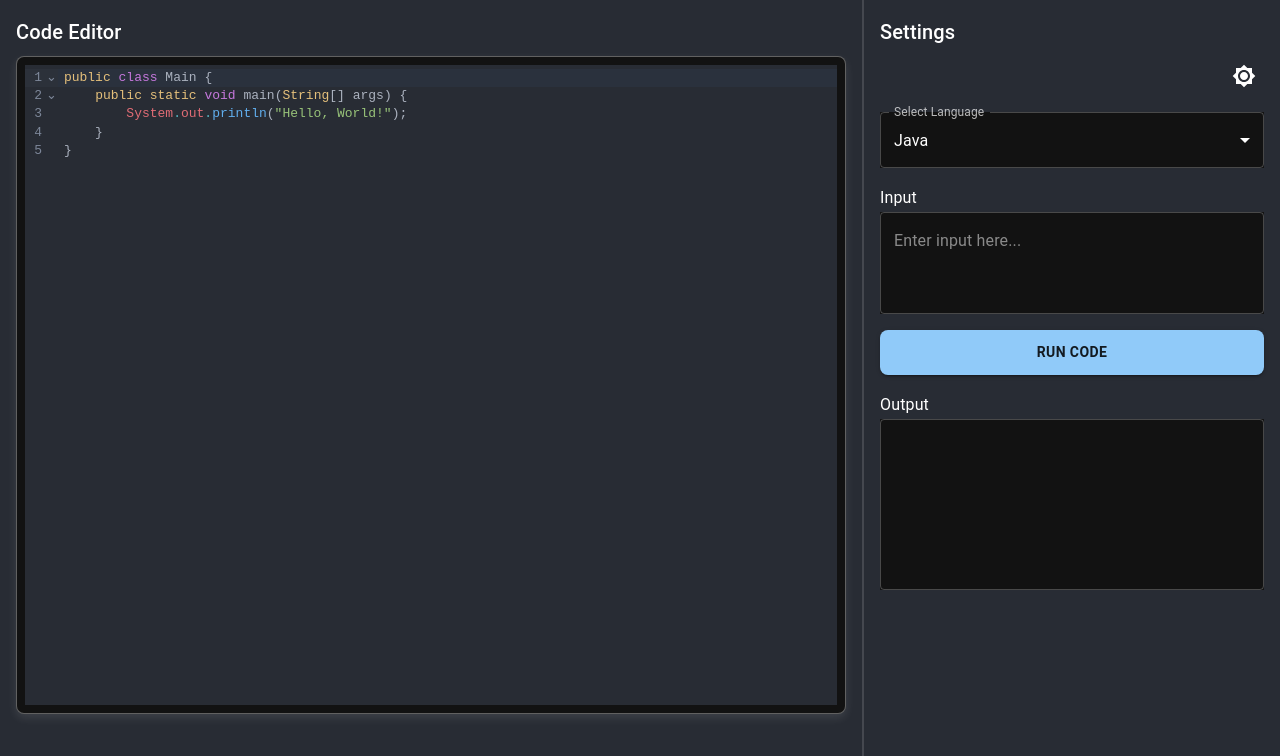
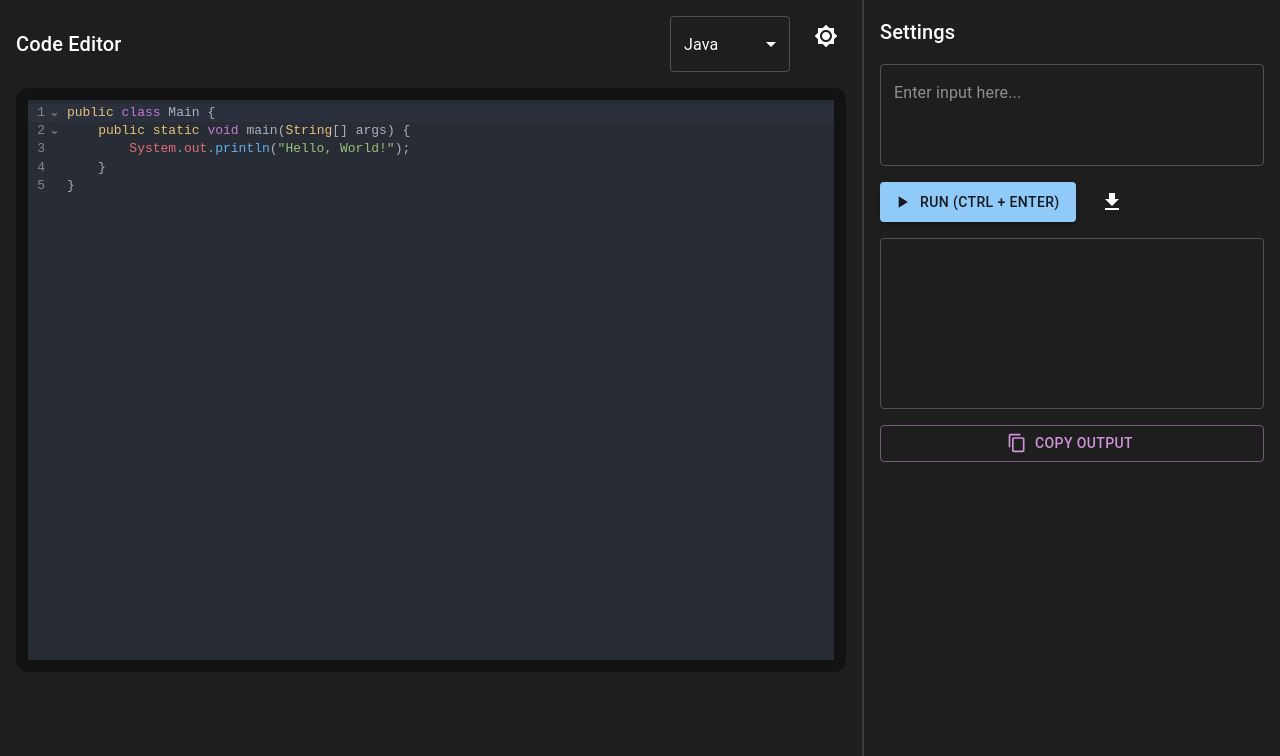
Before and after one commit to sankky07/Online-Code-Compiler, a React (Create React App) app in the folder frontend/: page / in a window 1280 px wide. Shown: the top 756 px of the page. Built offline with nearby package versions, Linux system fonts and the light colour scheme.

Commit message:
Editor.js

```diff
--- a/frontend/src/components/Editor.js
+++ b/frontend/src/components/Editor.js
@@ -1,4 +1,4 @@
-import React, { useState } from "react";
+import React, { useState, useEffect, useRef } from "react";
 import axios from "axios";
 import {
   Box,
@@ -9,12 +9,13 @@ import {
   IconButton,
   Tooltip,
 } from "@mui/material";
-import { Brightness4, Brightness7 } from "@mui/icons-material";
+import { Brightness4, Brightness7, FileDownload, ContentCopy, PlayArrow } from "@mui/icons-material";
 import { createTheme, ThemeProvider } from "@mui/material/styles";
 import CodeMirror from "@uiw/react-codemirror";
 import { java } from "@codemirror/lang-java";
 import { cpp } from "@codemirror/lang-cpp";
 import { python } from "@codemirror/lang-python";
+import { useHotkeys } from "react-hotkeys-hook"; // For keyboard shortcuts
 
 // Default Hello World programs
 const defaultPrograms = {
@@ -23,16 +24,13 @@ const defaultPrograms = {
         System.out.println("Hello, World!");
     }
 }`,
-
   "C++": `#include <iostream>
 using namespace std;
 int main() {
     cout << "Hello, World!" << endl;
     return 0;
 }`,
-
   Python: `print("Hello, World!")`,
-
   C: `#include <stdio.h>
 int main() {
     printf("Hello, World!\\n");
@@ -42,43 +40,45 @@ int main() {
 
 // Supported languages
 const languages = {
-  Java: { id: "java", extension: java() },
-  "C++": { id: "cpp", extension: cpp() },
-  Python: { id: "python", extension: python() },
-  C: { id: "c", extension: cpp() }, // Using C++ highlighting for C
+  Java: { id: "java", extension: java(), fileExt: ".java" },
+  "C++": { id: "cpp", extension: cpp(), fileExt: ".cpp" },
+  Python: { id: "python", extension: python(), fileExt: ".py" },
+  C: { id: "c", extension: cpp(), fileExt: ".c" }, // Using C++ highlighting for C
 };
 
 const Editor = () => {
   const [language, setLanguage] = useState("Java");
-  const [code, setCode] = useState(defaultPrograms["Java"]); // Set default code
+  const [code, setCode] = useState(localStorage.getItem("savedCode") || defaultPrograms["Java"]);
   const [input, setInput] = useState("");
   const [output, setOutput] = useState("");
-  const [darkMode, setDarkMode] = useState(true); // Default: Dark Mode
+  const [darkMode, setDarkMode] = useState(true);
+  const outputRef = useRef(null);
+
+  // Auto-save code
+  useEffect(() => {
+    localStorage.setItem("savedCode", code);
+  }, [code]);
+
+  // Keyboard Shortcut: Run code with Ctrl + Enter
+  useHotkeys("ctrl+enter", () => handleRun());
 
   // Toggle Dark Mode
   const toggleDarkMode = () => {
     setDarkMode((prevMode) => !prevMode);
   };
 
+  // Handle code execution
   const handleRun = async () => {
     try {
-      const response = await axios.post(
-        "https://emkc.org/api/v2/piston/execute",
-        {
+      const response = await axios.post("https://emkc.org/api/v2/piston/execute", {
         language: languages[language].id,
         version: "*",
         files: [{ content: code }],
         stdin: input || "",
-        }
-      );
+      });
 
       const { run } = response.data;
-      let result = `Output: ${run.stdout || "No output"}`;
-      if (run.stderr) {
-        result += `\nError Details: ${run.stderr}`;
-      }
-
-      setOutput(result);
+      setOutput(run.stdout || run.stderr || "No output");
     } catch (error) {
       console.error("Execution error:", error);
       setOutput("Execution failed.");
@@ -89,143 +89,85 @@ const Editor = () => {
   const handleLanguageChange = (e) => {
     const selectedLang = e.target.value;
     setLanguage(selectedLang);
-    setCode(defaultPrograms[selectedLang]); // Set default Hello World program
+    setCode(defaultPrograms[selectedLang]);
   };
 
-  // Define Light & Dark Themes
+  // Download Code File
+  const handleDownload = () => {
+    const blob = new Blob([code], { type: "text/plain" });
+    const link = document.createElement("a");
+    link.href = URL.createObjectURL(blob);
+    link.download = `code${languages[language].fileExt}`;
+    document.body.appendChild(link);
+    link.click();
+    document.body.removeChild(link);
+  };
+
+  // Copy Output to Clipboard
+  const handleCopyOutput = () => {
+    navigator.clipboard.writeText(output);
+  };
+
+  // Theme Settings
   const theme = createTheme({
     palette: {
       mode: darkMode ? "dark" : "light",
       primary: { main: darkMode ? "#90caf9" : "#1976d2" },
-      background: { default: darkMode ? "#282c34" : "#f5f5f5" },
+      background: { default: darkMode ? "#1e1e1e" : "#f5f5f5" },
       text: { primary: darkMode ? "#ffffff" : "#000000" },
     },
   });
 
   return (
     <ThemeProvider theme={theme}>
-      <Box
-        sx={{
-          display: "flex",
-          flexDirection: "column",
-          height: "100vh",
-          bgcolor: "background.default",
-          color: "text.primary",
-        }}
-      >
-        <Box sx={{ display: "flex", flex: 1 }}>
-          {/* Left Side - Code Editor */}
-          <Box sx={{ flex: 1, padding: 2 }}>
-            <Typography variant="h6" sx={{ marginBottom: 1 }}>
-              Code Editor
-            </Typography>
-
-            {/* Code Editor Box */}
-            <Box
-              sx={{
-                borderRadius: 2,
-                border: "1px solid",
-                borderColor: darkMode ? "#ffffff55" : "#00000022",
-                padding: 1,
-                bgcolor: "background.paper",
-                boxShadow: darkMode
-                  ? "0px 4px 10px rgba(255, 255, 255, 0.1)"
-                  : "0px 4px 10px rgba(0, 0, 0, 0.1)",
-              }}
-            >
-              <CodeMirror
-                value={code}
-                height="80vh"
-                theme={darkMode ? "dark" : "light"}
-                extensions={[languages[language].extension]}
-                onChange={(newCode) => setCode(newCode)}
-              />
-            </Box>
-          </Box>
-
-          {/* Right Side - Input, Output, and Controls */}
-          <Box
-            sx={{
-              width: "30%",
-              padding: 2,
-              borderLeft: "2px solid",
-              borderColor: darkMode ? "#ffffff22" : "#00000022",
-              display: "flex",
-              flexDirection: "column",
-            }}
-          >
-            <Typography variant="h6" sx={{ marginBottom: 1 }}>
-              Settings
-            </Typography>
-
-            {/* Dark Mode Toggle Button */}
-            <Tooltip title="Toggle Dark Mode">
-              <IconButton
-                onClick={toggleDarkMode}
-                sx={{ alignSelf: "flex-end", marginBottom: 2 }}
-              >
-                {darkMode ? <Brightness7 /> : <Brightness4 />}
-              </IconButton>
-            </Tooltip>
-
-            {/* Language Selection */}
-            <TextField
-              select
-              label="Select Language"
-              value={language}
-              onChange={handleLanguageChange}
-              fullWidth
-              variant="outlined"
-              sx={{ marginBottom: 2, bgcolor: "background.paper" }}
-            >
+      <Box sx={{ display: "flex", height: "100vh", bgcolor: "background.default", color: "text.primary" }}>
+        {/* Code Editor */}
+        <Box sx={{ flex: 2, padding: 2 }}>
+          {/* Dark Mode Toggle & Language Selection */}
+          <Box sx={{ display: "flex", justifyContent: "space-between", alignItems: "center", mb: 2 }}>
+            <Typography variant="h6">Code Editor</Typography>
+            <Box>
+              <TextField select value={language} onChange={handleLanguageChange} sx={{ width: "120px", mr: 2 }}>
                 {Object.keys(languages).map((lang) => (
                   <MenuItem key={lang} value={lang}>
                     {lang}
                   </MenuItem>
                 ))}
               </TextField>
+              <Tooltip title="Toggle Dark Mode">
+                <IconButton onClick={toggleDarkMode}>{darkMode ? <Brightness7 /> : <Brightness4 />}</IconButton>
+              </Tooltip>
+            </Box>
+          </Box>
 
-            {/* Input Box */}
-            <Typography variant="subtitle1">Input</Typography>
-            <TextField
-              multiline
-              rows={3}
-              value={input}
-              onChange={(e) => setInput(e.target.value)}
-              placeholder="Enter input here..."
-              fullWidth
-              variant="outlined"
-              sx={{ marginBottom: 2, bgcolor: "background.paper" }}
-            />
+          {/* Code Editor with Glass Effect */}
+          <Box sx={{ borderRadius: 3, bgcolor: "background.paper", padding: 1.5 }}>
+            <CodeMirror value={code} height="70vh" theme={darkMode ? "dark" : "light"} extensions={[languages[language].extension]} onChange={(newCode) => setCode(newCode)} />
+          </Box>
+        </Box>
 
-            {/* Run Button */}
-            <Button
-              variant="contained"
-              color="primary"
-              onClick={handleRun}
-              sx={{
-                marginBottom: 2,
-                padding: "10px",
-                fontWeight: "bold",
-                borderRadius: "8px",
-                "&:hover": { backgroundColor: darkMode ? "#1e88e5" : "#1565c0" },
-              }}
-            >
-              Run Code
+        {/* Controls & Output */}
+        <Box sx={{ width: "30%", padding: 2, borderLeft: "2px solid", borderColor: darkMode ? "#ffffff22" : "#00000022", display: "flex", flexDirection: "column" }}>
+          <Typography variant="h6">Settings</Typography>
+
+          {/* Input */}
+          <TextField multiline rows={3} value={input} onChange={(e) => setInput(e.target.value)} placeholder="Enter input here..." fullWidth sx={{ my: 2 }} />
+
+          {/* Buttons */}
+          <Box sx={{ display: "flex", gap: 2 }}>
+            <Button variant="contained" color="primary" startIcon={<PlayArrow />} onClick={handleRun}>
+              Run (Ctrl + Enter)
             </Button>
+            <Tooltip title="Download Code">
+              <IconButton onClick={handleDownload}><FileDownload /></IconButton>
+            </Tooltip>
+          </Box>
 
-            {/* Output Box */}
-            <Typography variant="subtitle1">Output</Typography>
-            <TextField
-              multiline
-              rows={6}
-              value={output}
-              fullWidth
-              variant="outlined"
-              InputProps={{ readOnly: true }}
-              sx={{ bgcolor: "background.paper" }}
-            />
-          </Box>
+          {/* Output */}
+          <TextField multiline rows={6} value={output} fullWidth inputRef={outputRef} InputProps={{ readOnly: true }} sx={{ my: 2 }} />
+          <Button variant="outlined" color="secondary" startIcon={<ContentCopy />} onClick={handleCopyOutput}>
+            Copy Output
+          </Button>
         </Box>
       </Box>
     </ThemeProvider>
```
Lines whose indentation alone changed are shown as unchanged.
